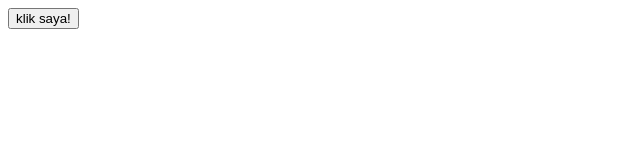
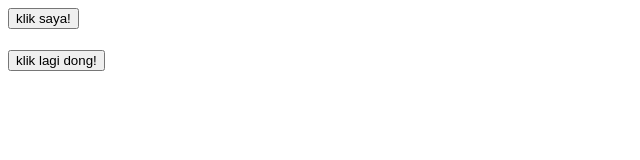
Before and after one commit to arrul37/praktikum-4, a plain HTML site: page index.html in a window 1280 px wide. Shown: the whole page, without its empty margins (0-640 px from the left). Drawn offline with Linux system fonts and the light colour scheme.

Commit message:
maksudnya internal javascript!

```diff
--- a/index.html
+++ b/index.html
@@ -6,11 +6,15 @@
     <title>Document</title>
 </head>
 <body>
+    <!-- Internal Javascript -->
     <button onclick="document.getElementById('Demo').innerText = 'Hallo Bang'">
         klik saya!
     </button>
     <div>
         <h1 id = "Demo"></h1>
     </div>
+    <button onclick="alert('fufo')">
+        klik lagi dong!
+    </button>
 </body>
 </html>
```
